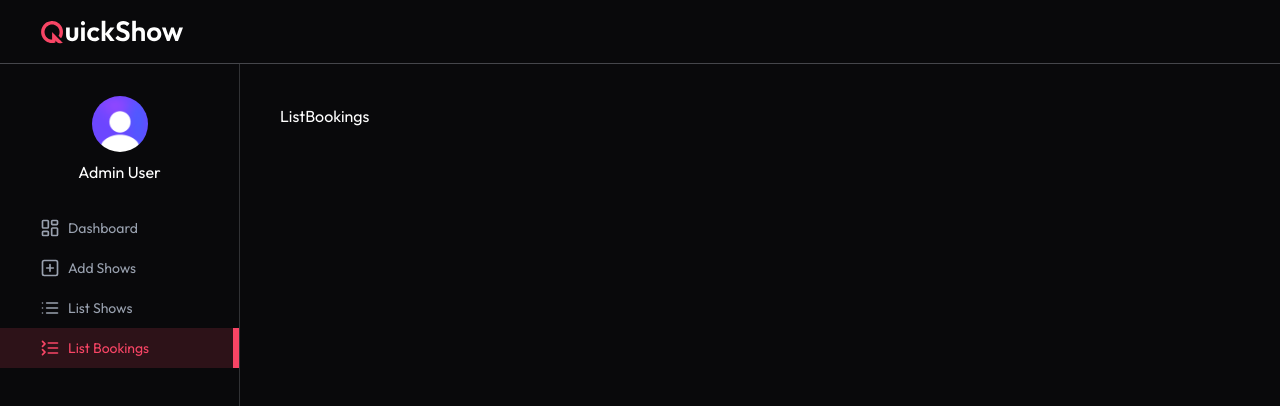
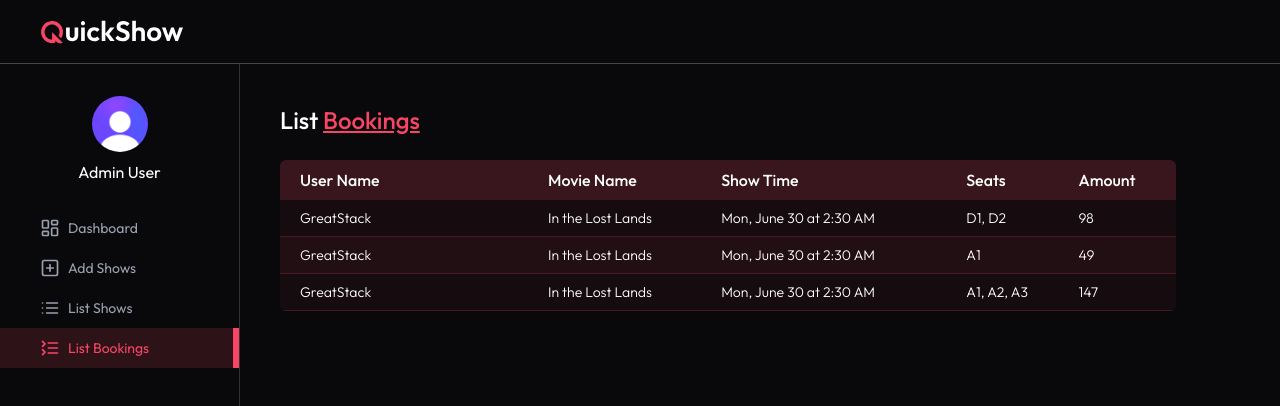
Before and after one commit to ashtikasingh/QuickShow, a React (Vite) app in the folder client/: page /admin/list-bookings in a window 1280 px wide. Shown: the top 406 px of the page. Built offline with nearby package versions, Linux system fonts and the light colour scheme; no server answers.

Commit message:
updated list shows and bookings

```diff
--- a/client/src/pages/admin/ListBookings.jsx
+++ b/client/src/pages/admin/ListBookings.jsx
@@ -1,9 +1,55 @@
-import React from 'react'
+import React, { useEffect, useState } from 'react'
+import { dummyBookingData } from '../../assets/assets';
+import Loading from '../../components/Loading';
+import Title from '../../components/admin/Title';
+import { dateFormat } from '../../lib/dateFormat';
 
 const ListBookings = () => {
-    return (
-        <div>ListBookings</div>
-    )
+
+    const currency = import.meta.env.VITE_CURRENCY
+
+    const [bookings, setBookings] = useState([]);
+    const [isLoading, setIsLoading] = useState(true);
+
+    const getAllBookings = async () => {
+        setBookings(dummyBookingData)
+        setIsLoading(false);
+    }
+
+    useEffect(() => {
+        getAllBookings();
+    }, []);
+
+    return !isLoading ? (
+        <>
+            <Title text1="List" text2="Bookings" />
+            <div className='max-w-4xl mt-6 overflow-x-auto'>
+                <table className='w-full border-collapse rounded-md overflow-hidden text-nowrap'>
+                    <thead>
+                        <tr className='bg-primary/20 text-left text-white'>
+                            <th className='p-2 font-medium pl-5'>User Name</th>
+                            <th className='p-2 font-medium'>Movie Name</th>
+                            <th className='p-2 font-medium'>Show Time</th>
+                            <th className='p-2 font-medium'>Seats</th>
+                            <th className='p-2 font-medium'>Amount</th>
+                        </tr>
+                    </thead>
+                    <tbody className='text-sm font-light'>
+                        {bookings.map((item, index) => (
+                            <tr key={index} className='border-b border-primary/20 bg-primary/5 even:bg-primary/10'>
+                                <td className='p-2 min-w-45 pl-5'>{item.user.name}</td>
+                                <td className='p-2'>{item.show.movie.title}</td>
+                                <td className='p-2'>{dateFormat(item.show.showDateTime)}</td>
+                                <td className='p-2'>{Object.keys(item.bookedSeats).map(seat => item.bookedSeats[seat]).join(", ")}</td>
+                                <td className='p-2'>{currency} {item.amount}</td>
+                            </tr>
+                        ))}
+                    </tbody>
+                </table>
+
+            </div>
+        </>
+    ) : <Loading />
 }
 
 export default ListBookings
--- a/client/src/pages/admin/ListShows.jsx
+++ b/client/src/pages/admin/ListShows.jsx
@@ -1,5 +1,8 @@
 import React, { useEffect, useState } from 'react'
 import { dummyShowsData } from '../../assets/assets';
+import Loading from '../../components/Loading';
+import Title from '../../components/admin/Title';
+import { dateFormat } from '../../lib/dateFormat';
 
 const ListShows = () => {
     const currency = import.meta.env.VITE_CURRENCY
@@ -29,9 +32,34 @@
         getAllShows();
     }, []);
 
-    return (
-        <div>ListShows</div>
-    )
+    return !loading ? (
+        <>
+            <Title text1="List" text2="Shows" />
+            <div className='max-w-4xl mt-6 overflow-x-auto'>
+                <table className='w-full border-collapse rounded-md overflow-hidden text-nowrap'>
+                    <thead>
+                        <tr className='bg-primary/20 text-left text-white'>
+                            <th className='p-2 font-medium pl-5'>Movie Name</th>
+                            <th className='p-2 font-medium'>Show Time</th>
+                            <th className='p-2 font-medium'>Total Bookings</th>
+                            <th className='p-2 font-medium'>Earnings</th>
+                        </tr>
+                    </thead>
+                    <tbody className='text-sm font-light'>
+                        {shows.map((show, index) => (
+                            <tr key={index} className='border-b border-primary/10 bg-primary/5 even:bg-primary/10'>
+                                <td className='p-2 min-w-45 pl-5'>{show.movie.title}</td>
+                                <td className='p-2'>{dateFormat(show.showDateTime)}</td>
+                                <td className='p-2'>{Object.keys(show.occupiedSeats).length}</td>
+                                <td className='p-2'>{currency} {Object.keys(show.occupiedSeats).length * show.showPrice}</td>
+                            </tr>
+                        ))}
+                    </tbody>
+                </table>
+
+            </div>
+        </>
+    ) : <Loading />
 }
 
 export default ListShows
```
